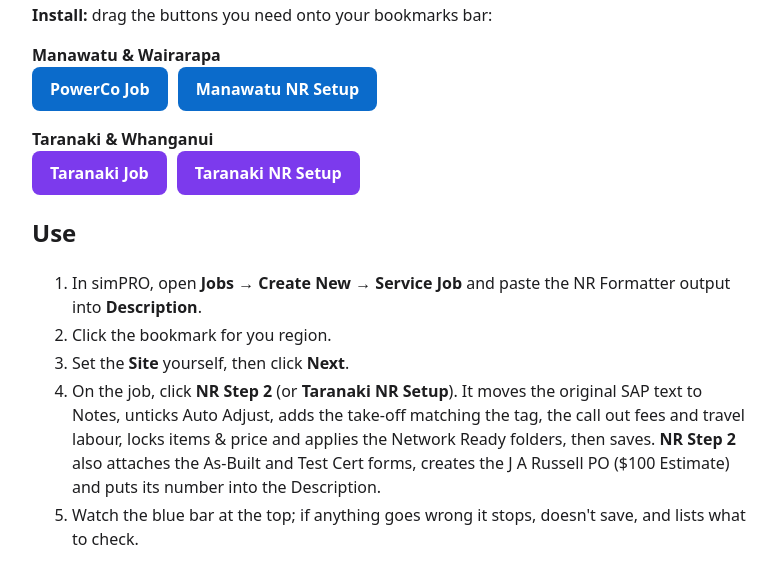
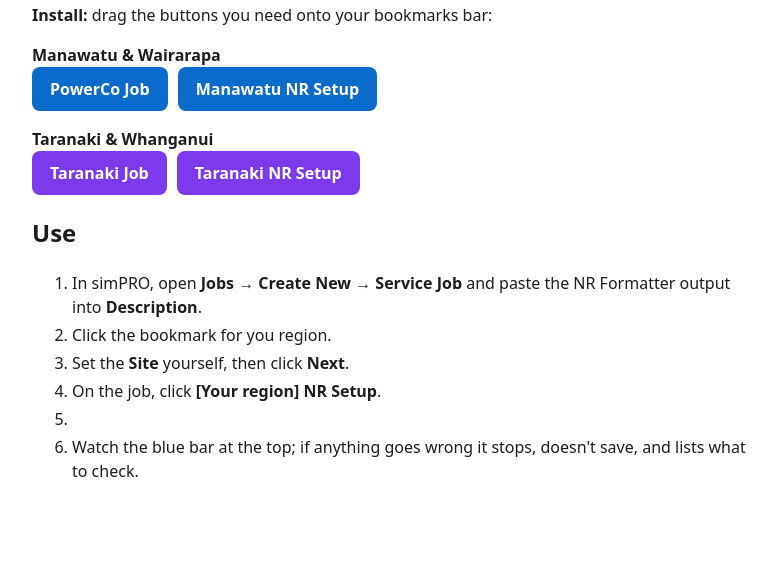
Before and after one commit to Cha-NPE/NPE_Bookmarklets, a plain HTML site: page index.html in a window 1280 px wide. Shown: the part 562-1145 px from the top of the page, without its empty margins (248-1025 px from the left). After the commit the page ends 1077 px from the top, so only its background shows below. Drawn offline with Linux system fonts and the light colour scheme.

Commit message:
UPdated text at bottom

```diff
--- a/index.html
+++ b/index.html
@@ -19,5 +19,5 @@ code{background:#f2f2f2;padding:1px 5px;border-radius:4px}li{margin:4px 0}</styl
 <li>In simPRO, open <b>Jobs → Create New → Service Job</b> and paste the NR Formatter output into <b>Description</b>.</li>
 <li>Click the bookmark for you region.</li>
 <li>Set the <b>Site</b> yourself, then click <b>Next</b>.</li>
-<li>On the job, click <b>NR Step 2</b> (or <b>Taranaki NR Setup</b>). It moves the original SAP text to Notes, unticks Auto Adjust, adds the take-off matching the tag, the call out fees and travel labour, locks items &amp; price and applies the Network Ready folders, then saves. <b>NR Step 2</b> also attaches the As-Built and Test Cert forms, creates the J A Russell PO ($100 Estimate) and puts its number into the Description.</li>
+<li>On the job, click <b>[Your region] NR Setup</b>.<li>
 <li>Watch the blue bar at the top; if anything goes wrong it stops, doesn't save, and lists what to check.</li></ol>
```
